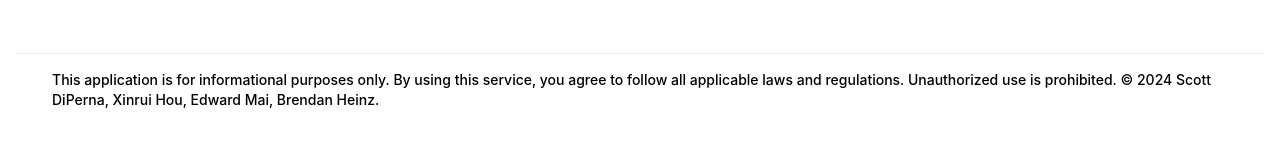
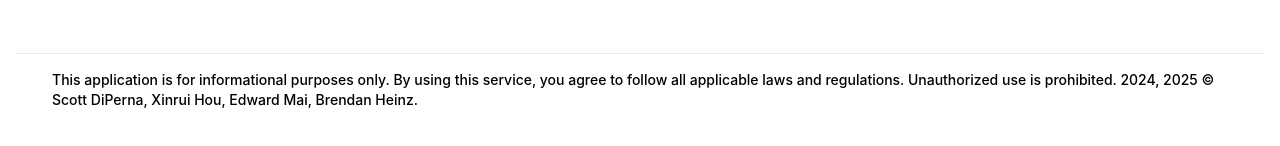
Before and after one commit to dscottd7/quibble-frontend, a React (Create React App) app: page / in a window 1280 px wide. Shown: the part 510-656 px from the top of the page. Built offline with nearby package versions, Linux system fonts and the light colour scheme; no server answers.

Commit message:
footer text and center

```diff
--- a/src/pages/Footer.js
+++ b/src/pages/Footer.js
@@ -8,10 +8,10 @@ export function Footer() {
 
     <footer className={classes.footer}>
       <Container size='responsive' className={classes.inner}>
-        <Group gap="xs" justify="flex-end" wrap="nowrap">
+        <Group gap="xs" justify="center" wrap="nowrap">
           <Text size="sm" fw={500} pl="20px" >
             This application is for informational purposes only. By using this service, you agree to follow all applicable laws and regulations. Unauthorized use is prohibited.
-            © 2024 Scott DiPerna, Xinrui Hou, Edward Mai, Brendan Heinz.
+            2024, 2025 © Scott DiPerna, Xinrui Hou, Edward Mai, Brendan Heinz.
           </Text>
         </Group>
       </Container>
```
